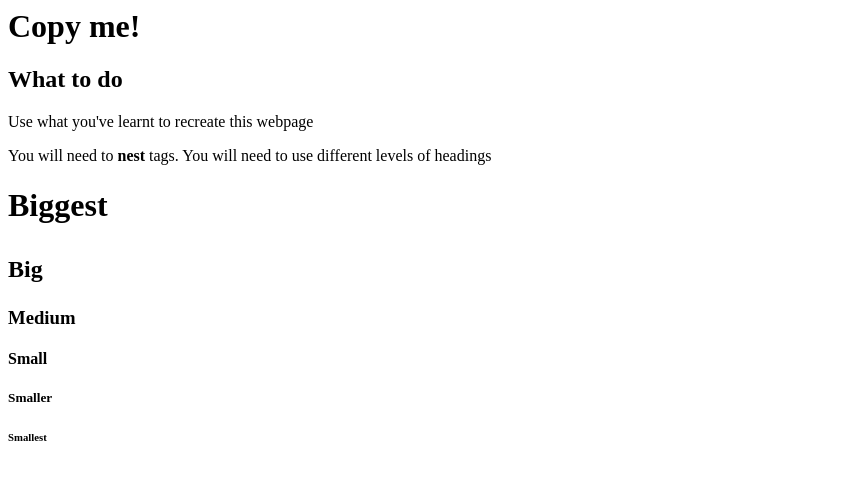
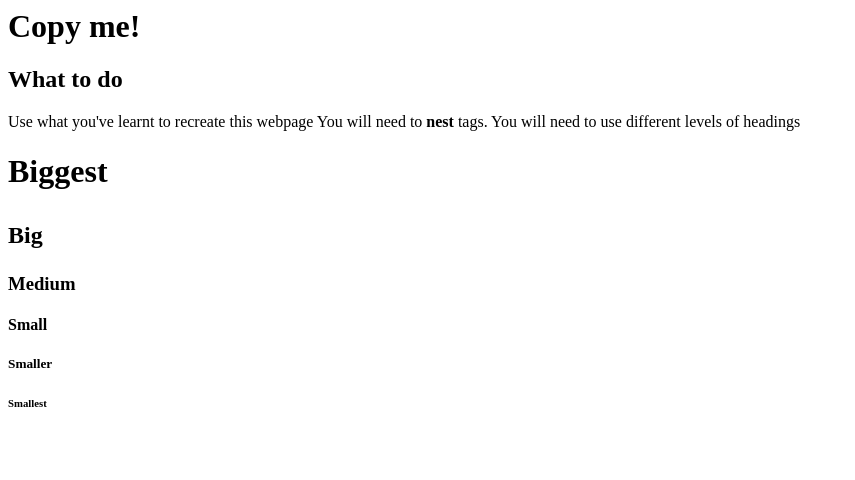
Before and after one commit to agfs-mbriggs/agfs-mbriggs.github.io, a plain HTML site: page index.html in a window 1280 px wide. Shown: the whole page, without its empty margins (0-855 px from the left). Drawn offline with Linux system fonts and the light colour scheme.

Commit message:
Update index.html

```diff
--- a/index.html
+++ b/index.html
@@ -2,9 +2,8 @@
 
 <p><h2><b>What to do</h2></b></p>
 
-<p>Use what you've learnt to recreate this webpage</p>
-
-<p>You will need to <b>nest</b> tags. You will need to use different levels of headings</p>
+<p>Use what you've learnt to recreate this webpage
+You will need to <b>nest</b> tags. You will need to use different levels of headings</p>
 
 <p><h1><b>Biggest</p></h1></b>
 
```
